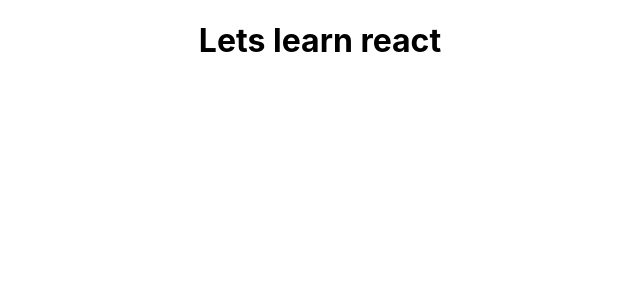
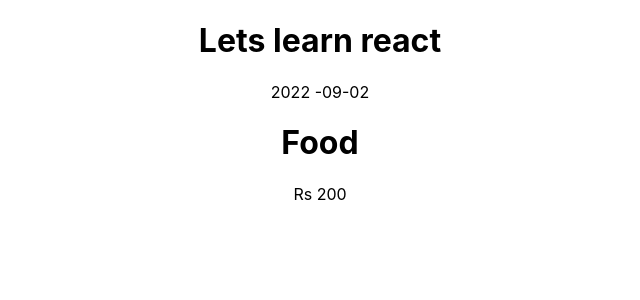
Before and after one commit to udashsanam/javascript, a React (Create React App) app in the folder complete-react-guide/: page / in a window 1280 px wide. Shown: the top 300 px of the page, without its empty margins (320-960 px from the left). Built offline with nearby package versions, Linux system fonts and the light colour scheme.

Commit message:
add: first components

```diff
--- a/complete-react-guide/src/App.js
+++ b/complete-react-guide/src/App.js
@@ -1,10 +1,11 @@
-import logo from './logo.svg';
 import './App.css';
+import ExpenseItem from './components/ExpenseItems';
 
 function App() {
   return (
     <div className="App">
      <h1> Lets learn react </h1>
+     <ExpenseItem></ExpenseItem>
     </div>
   );
 }
--- /dev/null
+++ b/complete-react-guide/src/components/ExpenseItems.js
@@ -0,0 +1,13 @@
+function ExpenseItem() {
+  return (
+    <div>
+      <div> 2022 -09-02</div>
+      <div>
+        <h1> Food </h1>
+      </div>
+      <div>  Rs 200 </div>
+    </div>
+  );
+}
+
+export default ExpenseItem;
```
